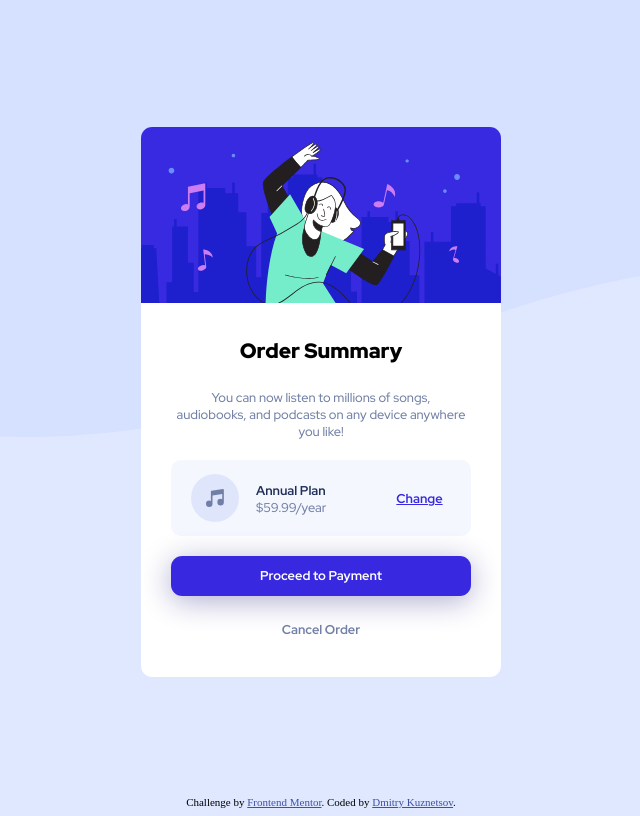
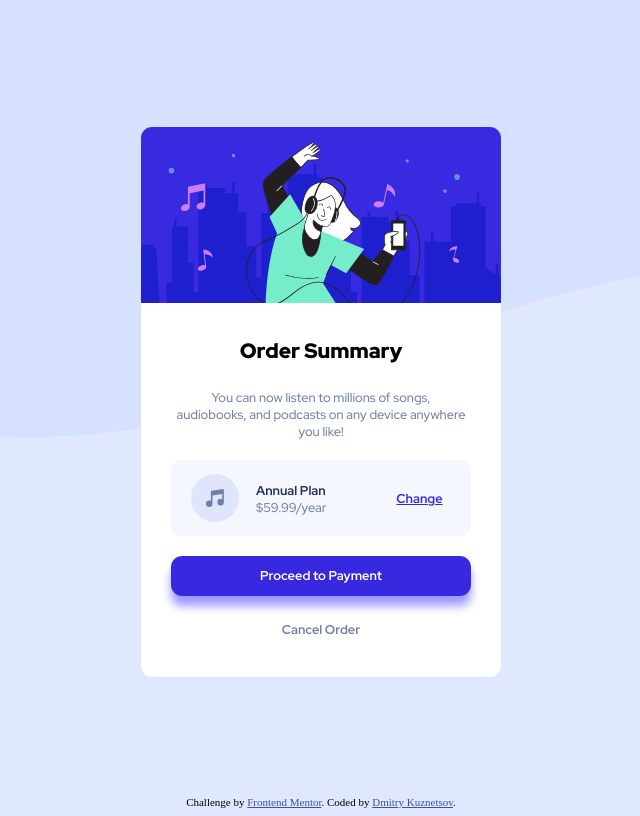
Before and after one commit to dimakuznetsow/order-summary-component, a plain HTML site: page index.html in a window 1280 px wide. Shown: the whole page, without its empty margins (319-959 px from the left). Drawn offline with Linux system fonts and the light colour scheme.

Commit message:
style changes

```diff
--- a/style.css
+++ b/style.css
@@ -111,7 +111,7 @@ body {
 .payment-button {
   background-color: var(--bright-blue);
   border-radius: 0.7rem;
-  box-shadow: 0px 5px 30px hsl(243, 28%, 75%);
+  box-shadow: 0px 10px 10px hsl(242, 100%, 80%);
   color: #fff;
   font-size: 0.8rem;
   font-weight: 700;
```
